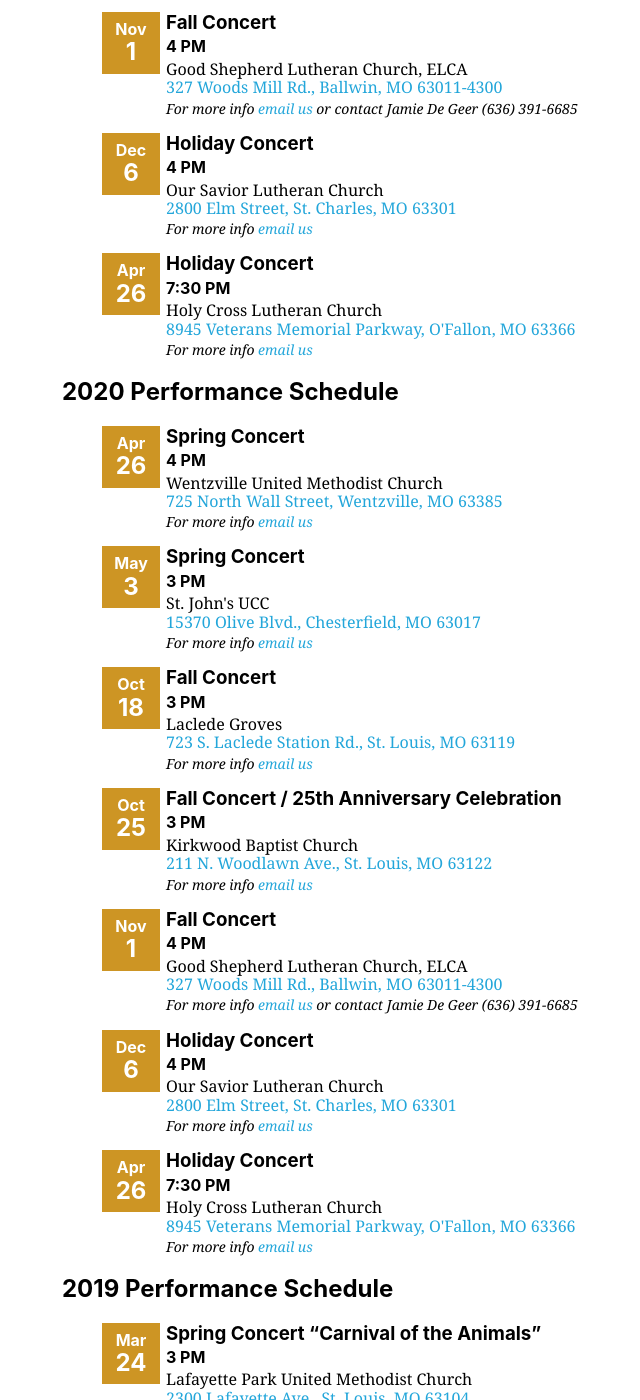
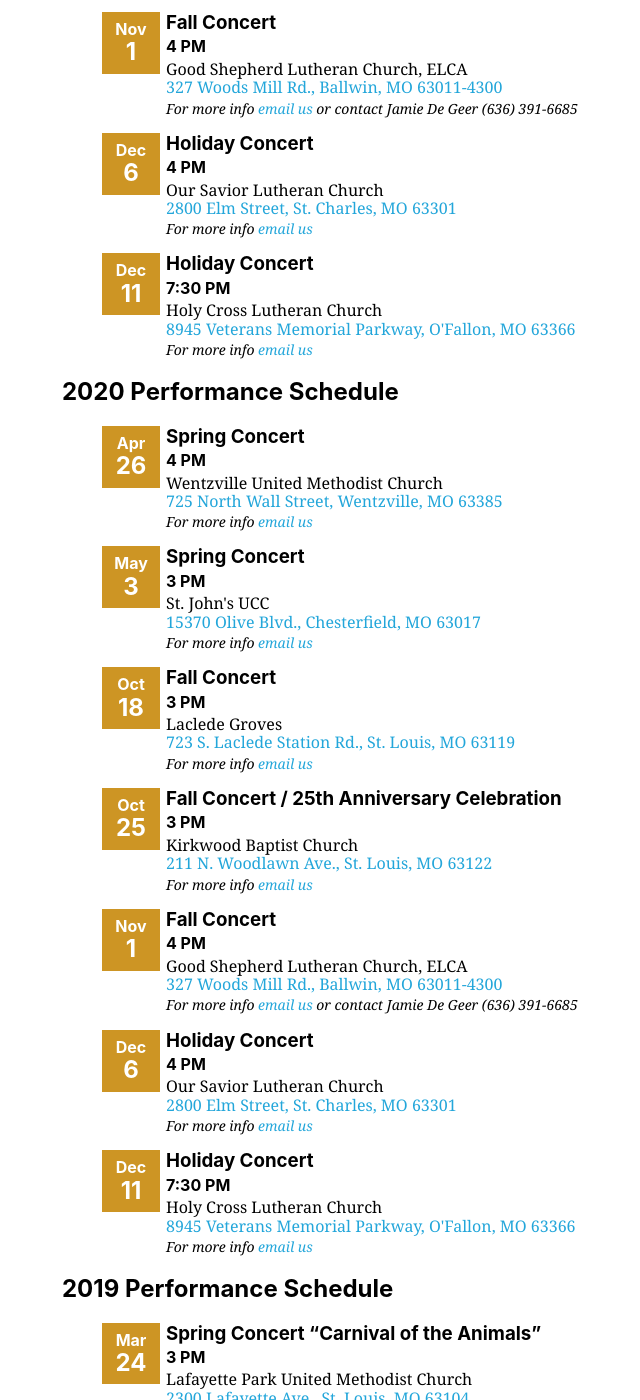
Before and after one commit to GatewayRingers/GatewayRingers.github.io, a Jekyll site: the page built from events.html, in a window 1280 px wide and 1400 px high, scrolled down 882 px. Shown: the whole window, without its empty margins (74-714 px from the left). Built offline with Jekyll 4.4.1, drawn with Linux system fonts in a browser that asks for light colours; nearby versions of some CDN libraries.

Commit message:
Update events.yml

```diff
--- a/_data/events.yml
+++ b/_data/events.yml
@@ -42,7 +42,7 @@
       address: 2800 Elm Street, St. Charles, MO 63301
       href: https://www.google.com/maps/place/2800+Elm+St,+St+Charles,+MO+63301/@38.7999811,-90.5110303,15z/data=!3m1!4b1!4m5!3m4!1s0x87df2f6b6045c199:0xa4b04938f8233153!8m2!3d38.7999814!4d-90.502297
       contact:
-    - date: 2020-04-26
+    - date: 2020-12-11
       name: Holiday Concert
       time: 7:30 PM
       location: Holy Cross Lutheran Church
```
